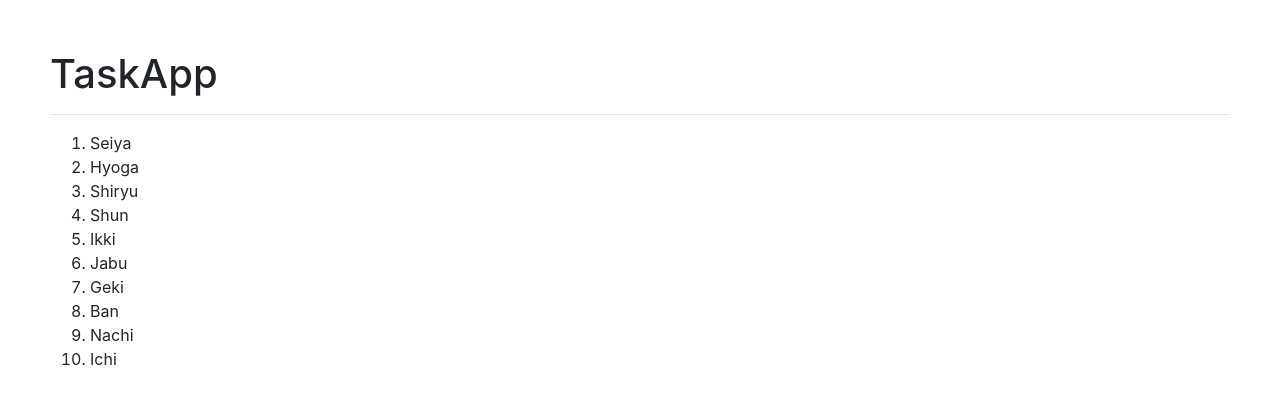
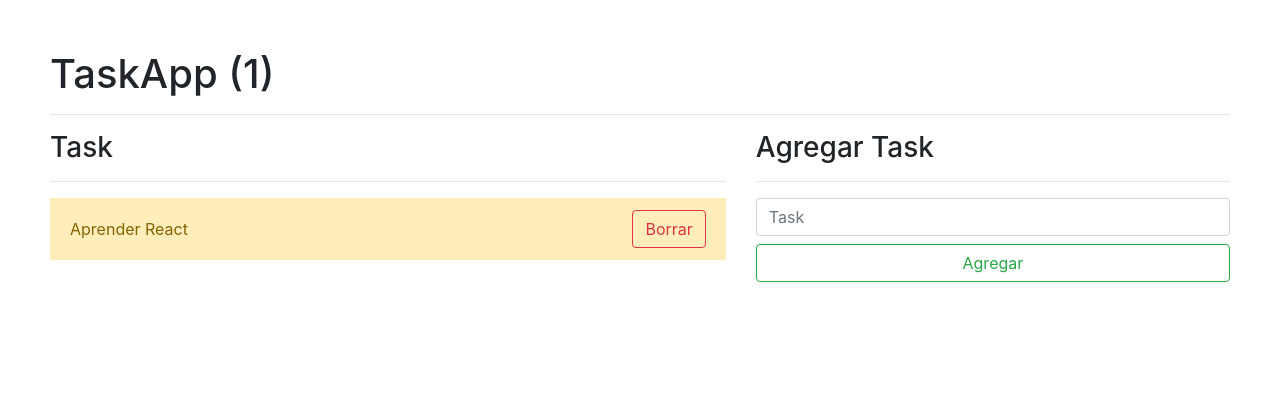
Before and after one commit to ozasnidev/react-hooks_examples, a React app: page / in a window 1280 px wide. Built offline with nearby package versions, Linux system fonts and the light colour scheme.

Commit message:
03 - Create an interface & initial Task

```diff
--- a/src/components/08-useReducer/TaskApp.js
+++ b/src/components/08-useReducer/TaskApp.js
@@ -13,21 +13,45 @@ export const TaskApp = () => {
     console.log(taskState);
     return (
         <div>
-            <h1>TaskApp</h1>
+            <h1>TaskApp ({taskState.length})</h1>
             <hr/>
-
-            <ol>
-                <li>Seiya</li>
-                <li>Hyoga</li>
-                <li>Shiryu</li>
-                <li>Shun</li>
-                <li>Ikki</li>
-                <li>Jabu</li>
-                <li>Geki</li>
-                <li>Ban</li>
-                <li>Nachi</li>
-                <li>Ichi</li>
-            </ol>
+            <div className="row">
+                <div className="col-7">
+                    <h3>Task</h3>
+                    <hr/>
+                    <ul className="list-group list-group-flush">
+                        {
+                            taskState.map(task => (
+                                <li
+                                    key={task.id}
+                                    className="list-group-item list-group-item-warning"
+                                >
+                                    <p className="text-center">{task.desc}</p>
+                                    <button className="btn btn-outline-danger">Borrar</button>
+                                </li>
+                            ))
+                        }
+                    </ul>
+                </div>
+                <div className="col-5">
+                    <h3>Agregar Task</h3>
+                    <hr/>
+                    <form>
+                        <input
+                            type="text"
+                            name="description"
+                            className="form-control"
+                            placeholder="Task"
+                            autoComplete="off"
+                        />
+                        <button
+                            className="btn btn-outline-success mt-2 btn-block"
+                        >
+                            Agregar
+                        </button>
+                    </form>
+                </div>
+            </div>
         </div>
     )
 }
--- a/src/components/08-useReducer/styles.css
+++ b/src/components/08-useReducer/styles.css
@@ -1,3 +1,14 @@
 body{
     padding: 50px;
 }
+p{
+    margin:0px;
+}
+.list-group-item{
+    align-items: center;
+    display: flex;
+    justify-content: space-between;
+}
+.complete{
+    text-decoration: line-through;
+}
```
Also changed, not shown: 1 other file.
